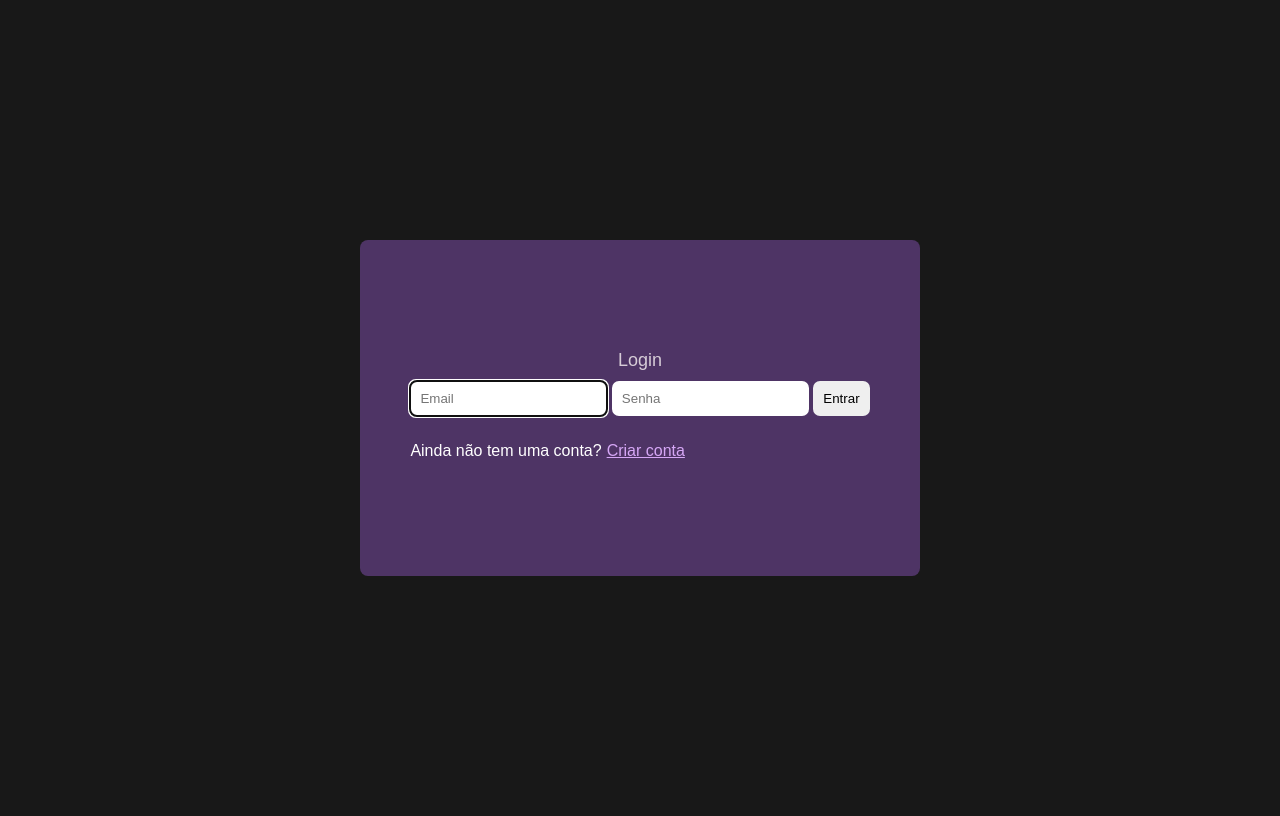
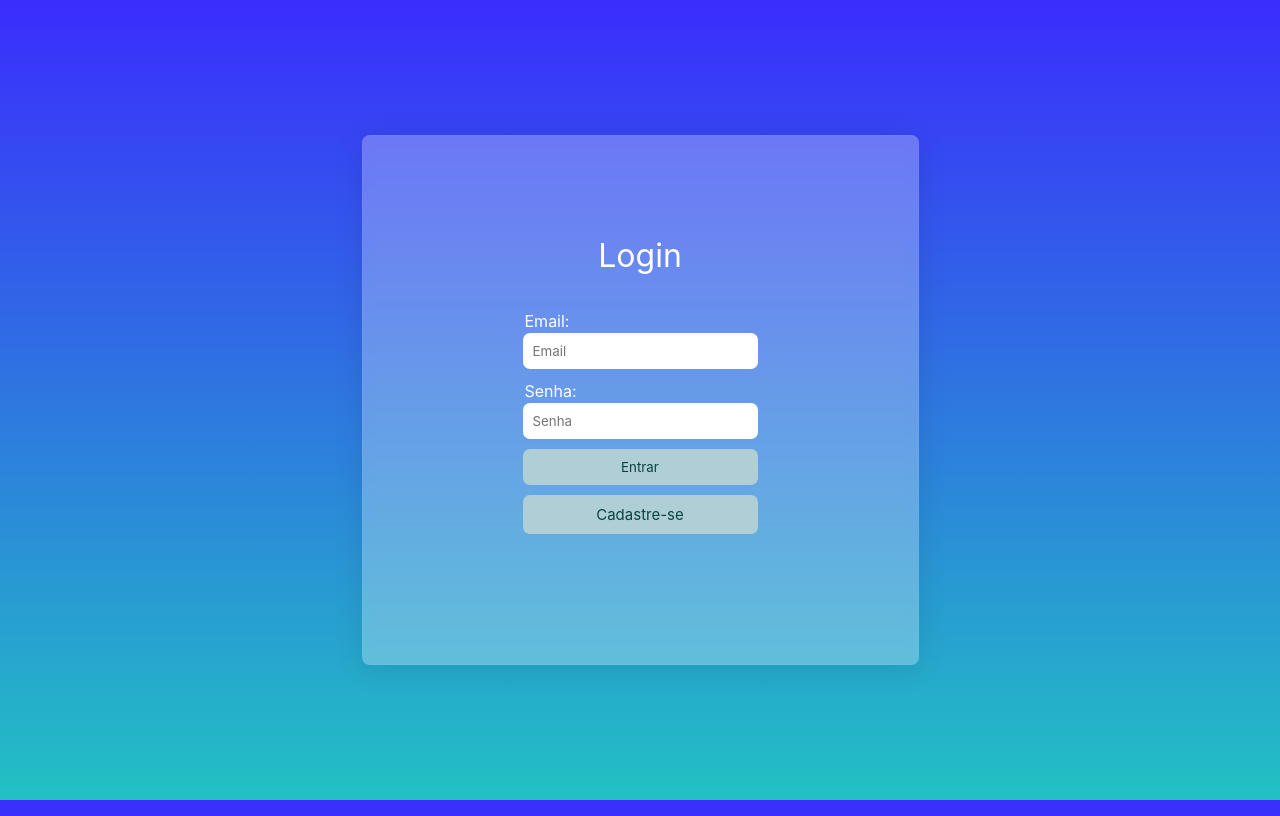
Before and after one commit to peterson-augusto/python-projeto, a Flask app: page /login in a window 1280 px wide. Run offline with Flask 2, Linux system fonts and the light colour scheme; parts of the project's set-up code (start-up, migrations or seed data) failed here and were passed over.

Commit message:
modificação na aparêcia dos templates(cadastro e login)

```diff
--- a/app/static/login.css
+++ b/app/static/login.css
@@ -1,6 +1,16 @@
+/*@import url('https://fonts.googleapis.com/css2?family-Inter:wght@100;200;300;400;500;600&display=swap');*/
+
+* {
+    padding: 0;
+    margin: 0;
+    box-sizing: border-box;
+    font-family: 'Inter', sans-serif;
+}
+
 body {
     font-family: Arial, Helvetica, sans-serif;
-    background-color: #181818;
+    background: rgb(34, 193, 195);
+    background: linear-gradient(0deg, rgba(34, 193, 195, 1) 0%, rgba(58, 45, 253, 1) 100%);
     display: flex;
     justify-content: center;
     align-items: center;
@@ -8,32 +18,76 @@ body {
 }
 
 .area-login {
-    background-color: #4e3465;
-    padding: 100px 50px;
+    background: rgba(255, 255, 255, 0.27);
+    border-radius: 16px;
+    box-shadow: 0 4px 30px rgba(0, 0, 0, 0.1);
+    backdrop-filter: blur(5.5px);
+    -webkit-backdrop-filter: blur(5.5px);
+    border: 1px solid rgba(255, 255, 255, 0.05);
+    padding: 100px 150px;
     border-radius: 8px;
 
 }
 
 .login-name {
-    font-size: large;
+    font-family: 'Inter', sans-serif;
+    font-size: 32px;
     text-align: center;
-    padding: 10px;
-    color: hsl(295, 12%, 82%);
+    margin-bottom: 1.5rem;
+    color: #fff
 }
+
 
 input {
     padding: 10px;
     margin-bottom: 10px;
     border-radius: 7px;
     border: none;
+    outline: 0;
+
+}
+
+form {
+    display: flex;
+    flex-direction: column;
+    border: none;
+    padding: 10px;
+}
+
+.input-label {
+    color: #fff;
+    padding: 2px;
+}
+
+.input #email {
+    padding: 2px;
+}
+
+#button-enter {
+    color: rgb(8, 67, 67);
+    background-color: #b0ced5;
+    cursor: pointer;
+
+}
+
+#button:hover {
+    background-color: #317bd6;
+}
+
+#button-enter:hover {
+    background-color: #317bd6;
+}
+
+a {
+    background-color: #b0ced5;
+    padding: 10px;
+    border-radius: 7px;
+    text-decoration: none;
+    text-align: center;
+    color: rgb(40, 35, 35);
 }
 
 #button {
-    color: #d6a7f6;
-    padding: 5px;
+    color: rgb(8, 67, 67);
+    font-size: 15px;
 }
-
-
-p {
-    color: #fff;
-}
--- a/app/templates/login.html
+++ b/app/templates/login.html
@@ -6,30 +6,25 @@
     <meta name="viewport" content="width=device-width, initial-scale=1.0" />
     <link rel="stylesheet" href="../static/login.css">
     <title>Login</title>
+
   </head>
 
   <body>
-    <section class="area-login">
+    <section class="area-login" >
       <div class="login">
         <div class="login-name">Login</div>
 
         <form action="/login" , method="post">
-          <input
-            type="text"
-            name="email"
-            id="email"
-            placeholder="Email"
-            autofocus
-          />
-          <input
-            type="password"
-            name="password"
-            id="password"
-            placeholder="Senha"
-          />
+          <label for="email" id="email" class="input-label">Email:</label>
+          <input type="text" name="email" id="email" placeholder="Email" autofocus />
+
+          <label for="password" id="password" class="input-label">Senha:</label>
+          <input type="password" name="password" id="password" placeholder="Senha" />
+
           <input type="submit" value="Entrar" id="button-enter" />
-        </form>
-        <p>Ainda não tem uma conta?<a href="/cadastro" type="button" id="button">Criar conta</a></p>
+          <a href="/cadastro" type="button" id="button">Cadastre-se</a></p>
+
+        </form> <br>
       </div>
     </section>
   </body>
```
Also changed, not shown: app/static/cadastro.css (+32 -16 lines), app/templates/cadastro.html (+2 -5 lines), app/img/image.purple.jpg (added), app/img/purpleimage.jpg (deleted).
